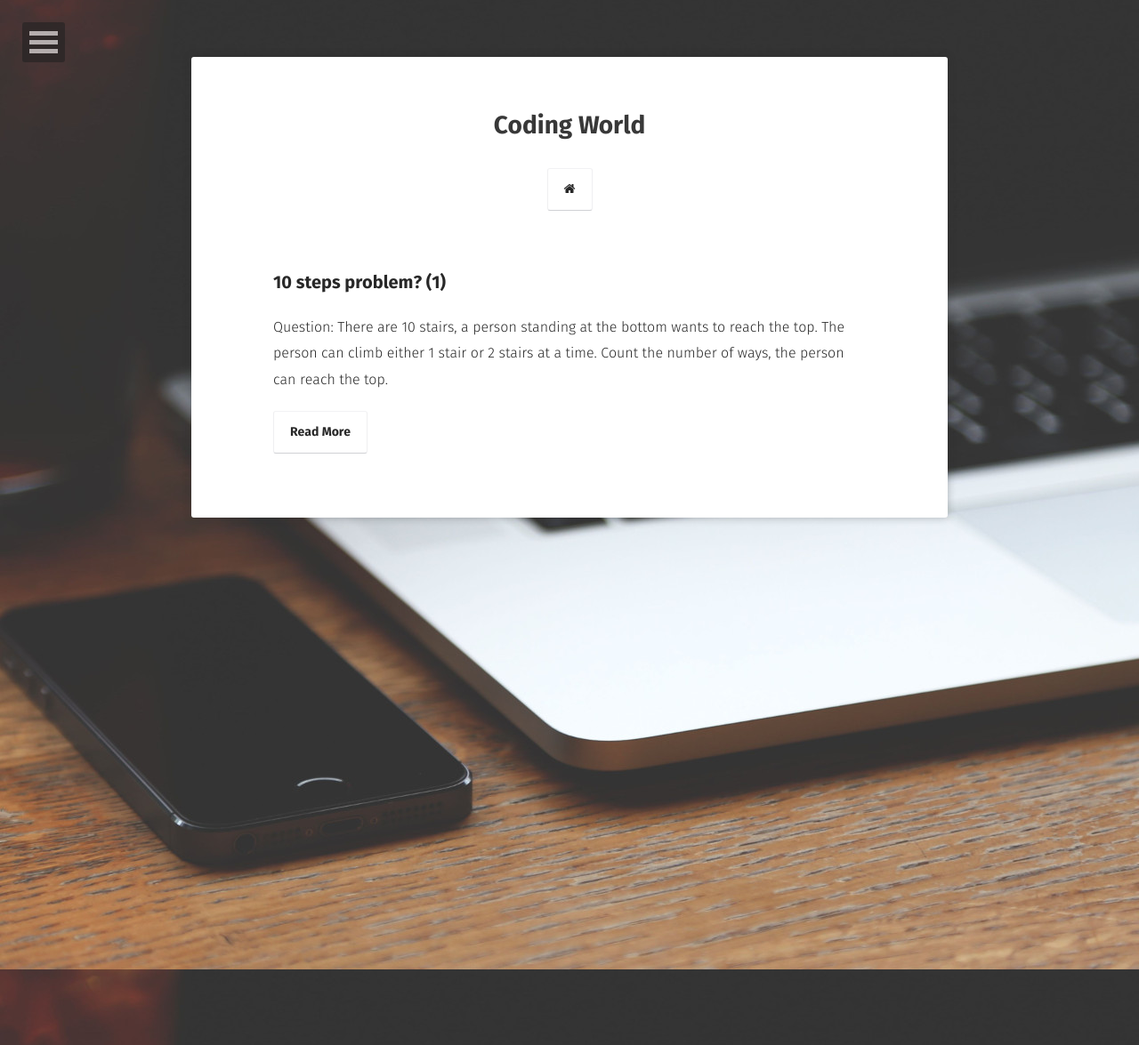
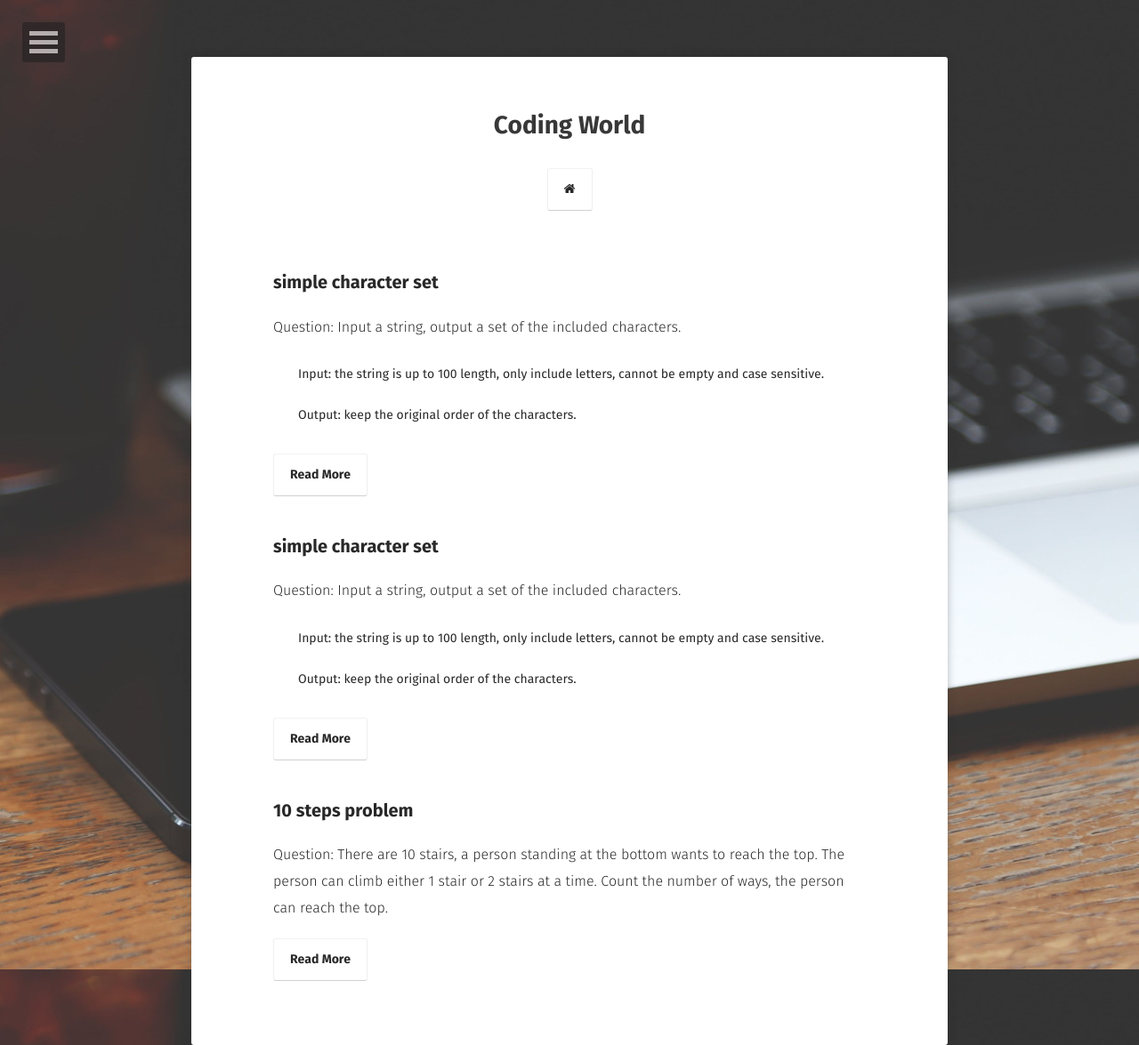
Before and after one commit to TokenJan/TokenJan.github.io, a Jekyll site: the page built from posts/index.md, in a window 1280 px wide. Shown: the whole page at 89% size. Built offline with Jekyll 4.4.1, drawn with Linux system fonts in a browser that asks for light colours; some web fonts are replaced.

Commit message:
add pic of sec post

````diff
--- a/_posts/2017-06-10-dynamic-programming(1).md
+++ b/_posts/2017-06-10-dynamic-programming(1).md
@@ -1,6 +1,6 @@
 ---
 layout: post
-title:  "10 steps problem? (1)"
+title:  "10 steps problem"
 date:   2017-06-10
 feature: http://i.imgur.com/Ds6S7lJ.png
 tag:
--- /dev/null
+++ b/_posts/2017-06-12-get-unordered-set-from-string.md
@@ -0,0 +1,30 @@
+---
+layout: post
+title:  "simple character set"
+date:   2017-06-12
+feature: https://github.com/TokenJan/TokenJan.github.io/blob/master/assets/img/FnOM8xWBvw5KOF_7mRSMj2tKHT37.png?raw=true
+tag:
+- algorithm
+- string
+---
+Question: Input a string, output a set of the included characters.
+- Input: the string is up to 100 length, only include letters, cannot be empty and case sensitive.
+- Output: keep the original order of the characters.
+
+Example:
+- Input: `abcqweracb`
+- Output: `abcqwer`
+
+Since we use a new string to record the result, the space complexity is __\\(O\(n\)\\)__
+```python
+# use a new string and check character one by one
+# time complexity: O(n)
+# space complexity: O(n)
+def getSet(str):
+	result = ""
+	for i in str:
+		if(i not in result):
+			result += i
+	return result
+print(getSet(text))
+```
--- /dev/null
+++ b/_posts/2017-06-12-simple-character-set.md
@@ -0,0 +1,31 @@
+---
+layout: post
+title:  "simple character set"
+date:   2017-06-12
+feature: http://i.imgur.com/Ds6S7lJ.png
+tag:
+- algorithm
+- string
+---
+Question: Input a string, output a set of the included characters.
+- Input: the string is up to 100 length, only include letters, cannot be empty and case sensitive.
+- Output: keep the original order of the characters.
+
+Example:
+- Input: `abcqweracb`
+- Output: `abcqwer`
+
+Since we use a new string to record the result, the space complexity is __\\(O\(n\)\\)__
+```python
+# use a new string and check character one by one
+# time complexity: O(n)
+# space complexity: O(n)
+def getSet(str):
+	result = ""
+	for i in str:
+		if(i not in result):
+			result += i
+	return result
+
+print(getSet(text))
+```
````
Also changed, not shown: assets/img/FnOM8xWBvw5KOF_7mRSMj2tKHT37.png (added).
